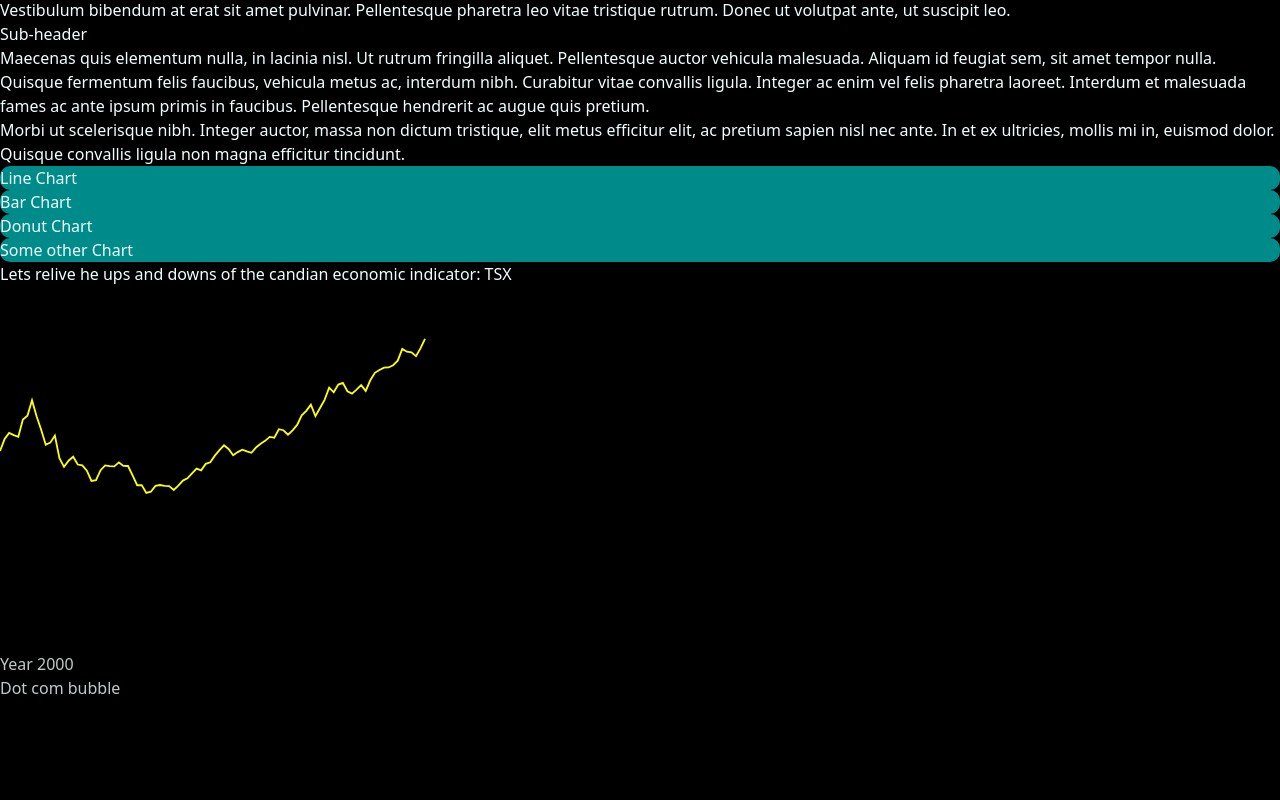
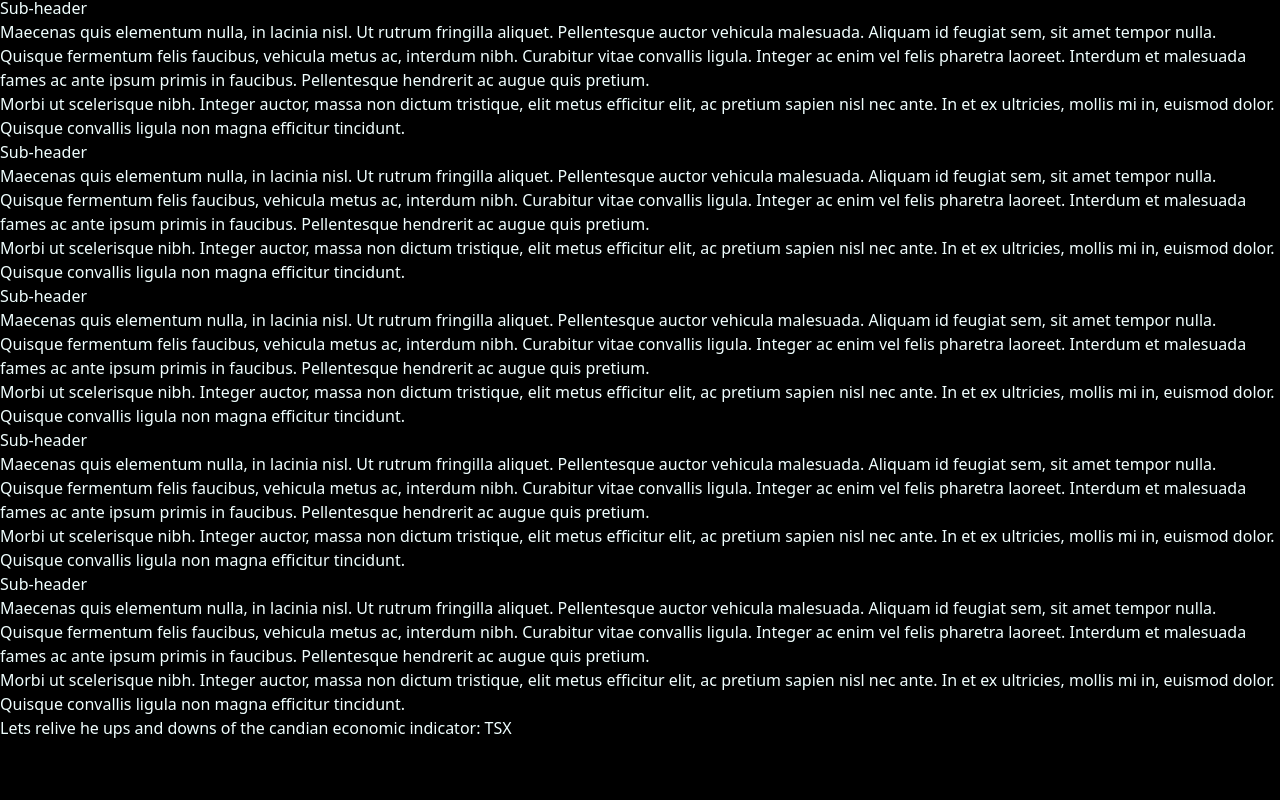
Before and after one commit to mehassanhmood/StoryBoard, a React (Vite) app: page / in a window 1280 px wide. Shown: the part 856-1656 px from the top of the page. Built offline with nearby package versions, Linux system fonts and the light colour scheme.

Commit message:
refactoring of Years Animation

```diff
--- a/src/App.css
+++ b/src/App.css
@@ -12,13 +12,14 @@
     border-radius: 10px;
     display: flex;
     background-color: darkcyan;
+
 }
 .progress-bar {
     position: fixed;
     top: 0;
     left: 0;
     right: 0;
-    height: 10px;
+    width: 10px;
     background: var(--red);
     transform-origin: 0%;
   }
--- a/src/components/DynamicStory.jsx
+++ b/src/components/DynamicStory.jsx
@@ -3,12 +3,12 @@ import React from 'react'
 const DynamicStory = () => {
   return (
 
-      <div className="relative flex flex-col justify-between items-center w-[96] h-[50%] p-4 m-4 mb- gap-4">
-            <div className='flex flex-row justify-between items-center h-1/2 w-full'>
-                <div className="sub-boxes justify-center items-center m-2 bg-teal-700 h-full w-1/2">
+      <div className="relative flex  justify-center items-center  p-4 m-4 ">
+            <div className='flex flex-row justify-between items-center h-full w-full'>
+                <div className="sub-boxes justify-center items-center m-2 p-2 bg-teal-700 h-full w-full">
                     Line Chart
                 </div>
-                <div className="sub-boxes justify-center items-center m-2 bg-teal-700 h-full w-1/2">
+                {/* <div className="sub-boxes justify-center items-center m-2 bg-teal-700 h-full w-1/2">
                     Bar Chart
                 </div>
             </div>
@@ -18,7 +18,7 @@ const DynamicStory = () => {
                 </div>
                 <div className="sub-boxes justify-center items-center m-2 bg-teal-700 h-full w-1/2">
                     Some other Chart
-                </div>
+                </div> */}
             </div>
         </div>
   )
--- a/src/components/Hero.jsx
+++ b/src/components/Hero.jsx
@@ -1,5 +1,5 @@
 import React from 'react'
-import placeholderImage from "/Hero-placeHolder.jpg"
+import placeholderImage from "/dollar1.jpg"
 import { delay, motion } from "framer-motion"
 
 const Hero = () => {
@@ -12,8 +12,8 @@ const Hero = () => {
       opacity: 1,
       y:0,
       transition: {
-        delay: i * 0.1,
-        duration: 2,
+        delay: i * 0.2,
+        duration: 3,
         ease:"easeInOut"
       }
     })
@@ -28,7 +28,7 @@ const Hero = () => {
         <h4 className='mt-2 tracking-wide text-transparent bg-clip-text bg-gradient-to-r from-teal-500 to-purple-500' >Connecting the dots between wages, prices, and investments since 1999</h4>
       </div>
 
-      <div className='flex h-full m-2 p-6 justify-center items-center relative gap-6'>
+      <div className='flex flex-col md:flex-row h-full m-2 p-6 justify-center items-center relative gap-6'>
         <motion.div className="w-[35%]">
           <p className="flex flex-wrap md:text-4xl text-pretty text-transparent bg-clip-text bg-gradient-to-r from-teal-100 to-cyan-300">
             {letters.map((letter, index) => (
@@ -55,7 +55,7 @@ const Hero = () => {
         transition={{duration:2, ease:"easeInOut"}}
         >
           <img src={placeholderImage} alt="Hero image of inflation vs investment"
-          className='h-[250px] md:object-fit  border border-teal-600 rounded-3xl opacity-80'
+          className='object-cover md:object-cover  border border-teal-600 rounded-3xl opacity-80'
           />
         </motion.div>
       </div>
--- a/src/components/LoremIpsum.jsx
+++ b/src/components/LoremIpsum.jsx
@@ -70,6 +70,70 @@ export function LoremIpsum() {
             ultricies, mollis mi in, euismod dolor.
           </p>
           <p>Quisque convallis ligula non magna efficitur tincidunt.</p>
+          <h2>Sub-header</h2>
+          <p>
+            Maecenas quis elementum nulla, in lacinia nisl. Ut rutrum fringilla
+            aliquet. Pellentesque auctor vehicula malesuada. Aliquam id feugiat
+            sem, sit amet tempor nulla. Quisque fermentum felis faucibus, vehicula
+            metus ac, interdum nibh. Curabitur vitae convallis ligula. Integer ac
+            enim vel felis pharetra laoreet. Interdum et malesuada fames ac ante
+            ipsum primis in faucibus. Pellentesque hendrerit ac augue quis
+            pretium.
+          </p>
+          <p>
+            Morbi ut scelerisque nibh. Integer auctor, massa non dictum tristique,
+            elit metus efficitur elit, ac pretium sapien nisl nec ante. In et ex
+            ultricies, mollis mi in, euismod dolor.
+          </p>
+          <p>Quisque convallis ligula non magna efficitur tincidunt.</p>
+          <h2>Sub-header</h2>
+          <p>
+            Maecenas quis elementum nulla, in lacinia nisl. Ut rutrum fringilla
+            aliquet. Pellentesque auctor vehicula malesuada. Aliquam id feugiat
+            sem, sit amet tempor nulla. Quisque fermentum felis faucibus, vehicula
+            metus ac, interdum nibh. Curabitur vitae convallis ligula. Integer ac
+            enim vel felis pharetra laoreet. Interdum et malesuada fames ac ante
+            ipsum primis in faucibus. Pellentesque hendrerit ac augue quis
+            pretium.
+          </p>
+          <p>
+            Morbi ut scelerisque nibh. Integer auctor, massa non dictum tristique,
+            elit metus efficitur elit, ac pretium sapien nisl nec ante. In et ex
+            ultricies, mollis mi in, euismod dolor.
+          </p>
+          <p>Quisque convallis ligula non magna efficitur tincidunt.</p>
+          <h2>Sub-header</h2>
+          <p>
+            Maecenas quis elementum nulla, in lacinia nisl. Ut rutrum fringilla
+            aliquet. Pellentesque auctor vehicula malesuada. Aliquam id feugiat
+            sem, sit amet tempor nulla. Quisque fermentum felis faucibus, vehicula
+            metus ac, interdum nibh. Curabitur vitae convallis ligula. Integer ac
+            enim vel felis pharetra laoreet. Interdum et malesuada fames ac ante
+            ipsum primis in faucibus. Pellentesque hendrerit ac augue quis
+            pretium.
+          </p>
+          <p>
+            Morbi ut scelerisque nibh. Integer auctor, massa non dictum tristique,
+            elit metus efficitur elit, ac pretium sapien nisl nec ante. In et ex
+            ultricies, mollis mi in, euismod dolor.
+          </p>
+          <p>Quisque convallis ligula non magna efficitur tincidunt.</p>
+          <h2>Sub-header</h2>
+          <p>
+            Maecenas quis elementum nulla, in lacinia nisl. Ut rutrum fringilla
+            aliquet. Pellentesque auctor vehicula malesuada. Aliquam id feugiat
+            sem, sit amet tempor nulla. Quisque fermentum felis faucibus, vehicula
+            metus ac, interdum nibh. Curabitur vitae convallis ligula. Integer ac
+            enim vel felis pharetra laoreet. Interdum et malesuada fames ac ante
+            ipsum primis in faucibus. Pellentesque hendrerit ac augue quis
+            pretium.
+          </p>
+          <p>
+            Morbi ut scelerisque nibh. Integer auctor, massa non dictum tristique,
+            elit metus efficitur elit, ac pretium sapien nisl nec ante. In et ex
+            ultricies, mollis mi in, euismod dolor.
+          </p>
+          <p>Quisque convallis ligula non magna efficitur tincidunt.</p>
         </article>
       </>
     );
--- a/src/components/Narrative.jsx
+++ b/src/components/Narrative.jsx
@@ -5,10 +5,11 @@ const Narrative = ({text}) => {
 
   const containerRef = useRef(null);
   const { scrollYProgress } = useScroll({
-    container: containerRef
+    container: containerRef,
+    offset: ["start end", "end start"]
   });
 
-  const scaleX = useSpring(scrollYProgress, {
+  const scaleY = useSpring(scrollYProgress, {
     stiffness: 100,
     damping: 30,
     restDelta: 0.001
@@ -18,8 +19,8 @@ const Narrative = ({text}) => {
 
     <div
     // ref={containerRef}
-    className='flex flex-col  w-[96] h-[39%] m-4 p-2'>
-      <motion.div className="h-[40px] absolute text-center bg-cyan-500 sticky top-1 border rounded-lg border-teal-600 z-20" style={{ scaleX }} />
+    className='flex  w-full h-full m-4 my-12 py-12'>
+      <motion.div className="w-[25px] h-full absolute bg-cyan-500 sticky left-0 mt-10  border rounded-lg border-teal-600 z-20" style={{ scaleY, transformOrigin:"top" }} />
       <p
       ref={containerRef}
       className='z-10 p-6 m-6 overflow-y-scroll'>
--- a/src/components/YearsAnimation.jsx
+++ b/src/components/YearsAnimation.jsx
@@ -13,9 +13,13 @@ const YearsAnimation = ({refernece}) => {
 
   return (
 
-    <div ref={refernece} className='h-screen bg-gradient-to-r from-cyan-500/50 to-purple-500/50'>
-       <Narrative text={<LoremIpsum />} />
-       <DynamicStory />
+    <div ref={refernece} className='flex flex-col justify-between md:flex-row gap-6 h-screen bg-gradient-to-r from-cyan-500/50 to-purple-500/50 '>
+      <div>
+        <DynamicStory />
+      </div>
+      <div className='w-[50%]'>
+        <Narrative text={<LoremIpsum />} />
+       </div>
     </div>
   )
 }
```
Also changed, not shown: public/dollar1.jpg (added).
